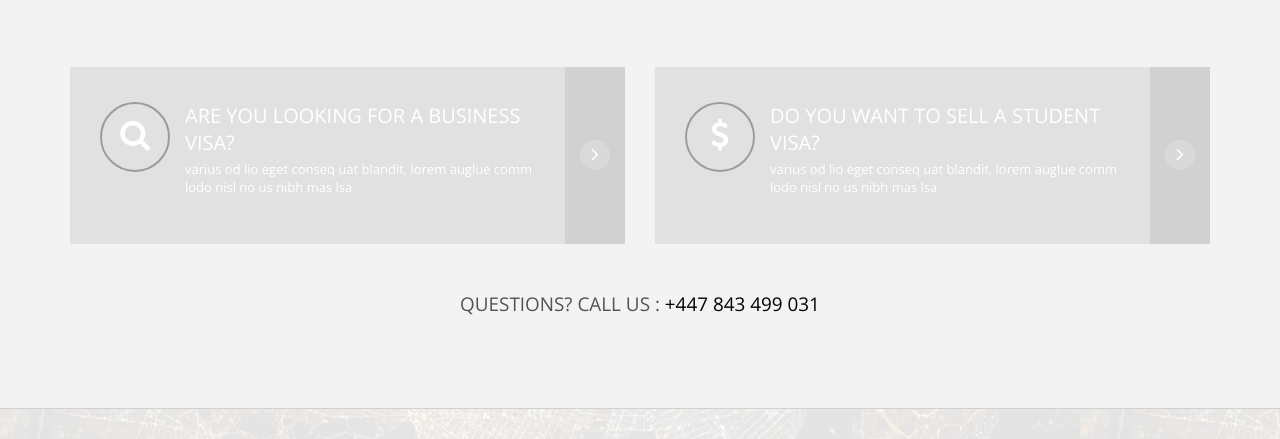
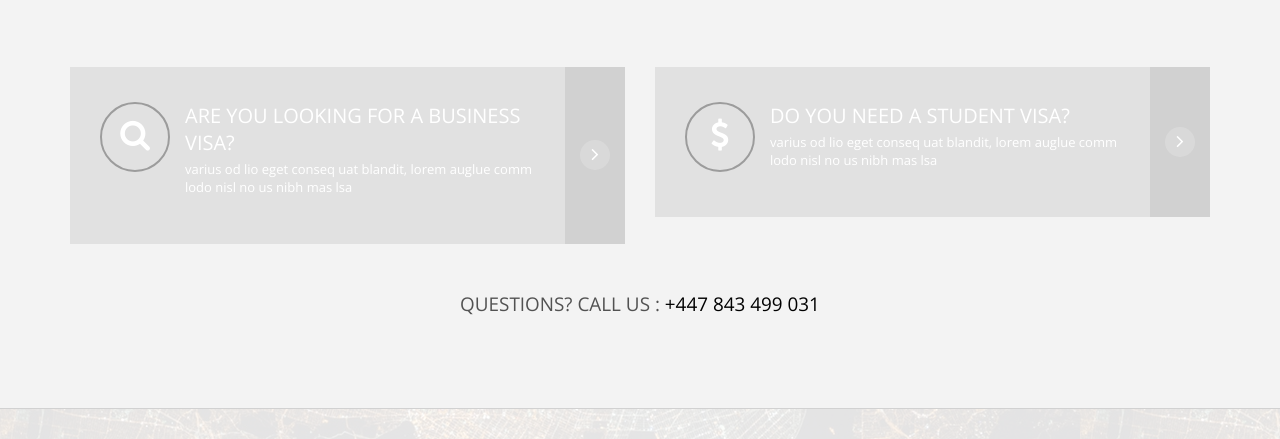
Before and after one commit to haroonarfan/Go-Global, a plain HTML site: page index.html in a window 1280 px wide. Shown: the part 3802-4241 px from the top of the page. Drawn offline with nearby package versions, Linux system fonts and the light colour scheme.

Commit message:
Add files via upload

```diff
--- a/index.html
+++ b/index.html
@@ -622,7 +622,7 @@
                             <span class="fa fa-usd"></span>
                         </div>
                         <div class="asks-first-info">
-                            <h2>DO YOU WANT TO SELL A Student Visa?</h2>
+                            <h2>DO YOU NEED A STUDENT VISA?</h2>
                             <p> varius od lio eget conseq uat blandit, lorem auglue comm lodo nisl no us nibh mas lsa
                             </p>
                         </div>
```
Also changed, not shown: contact.html (+1 -1 lines), faq.html (+1 -1 lines), origin.html (+1 -1 lines).
